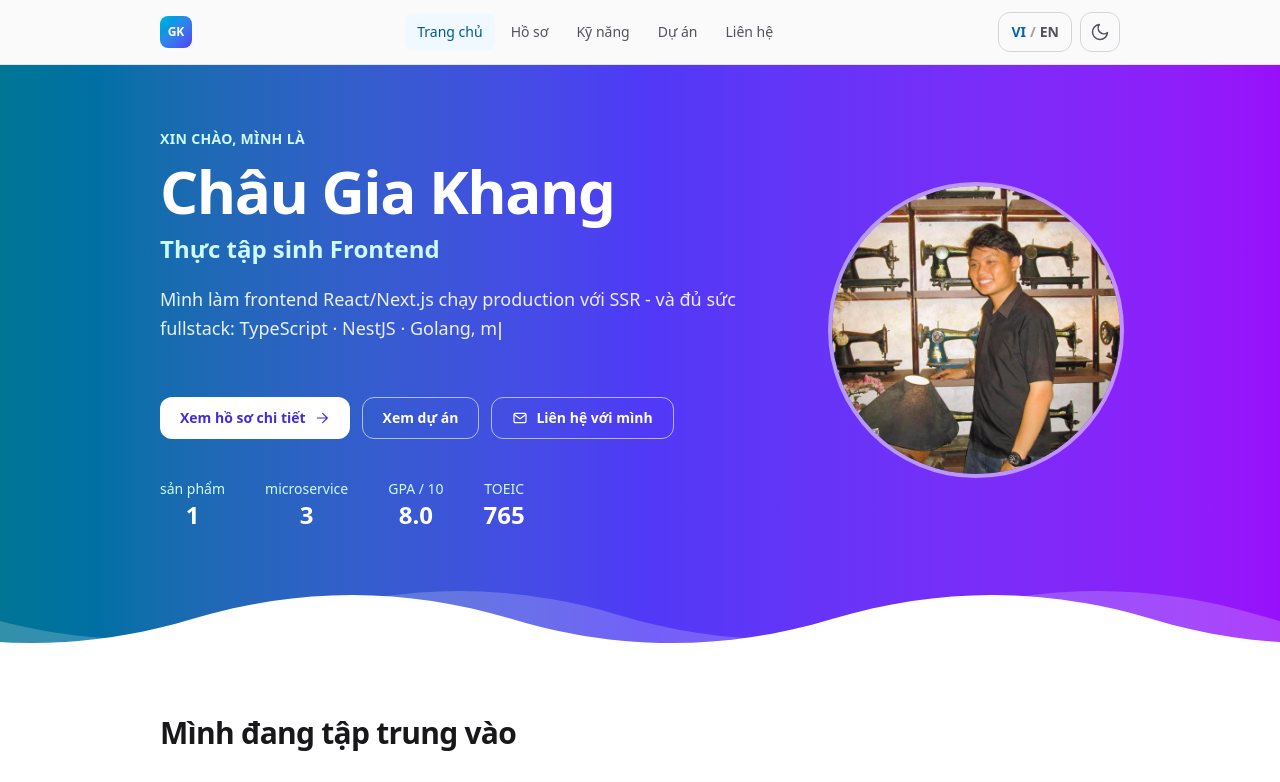
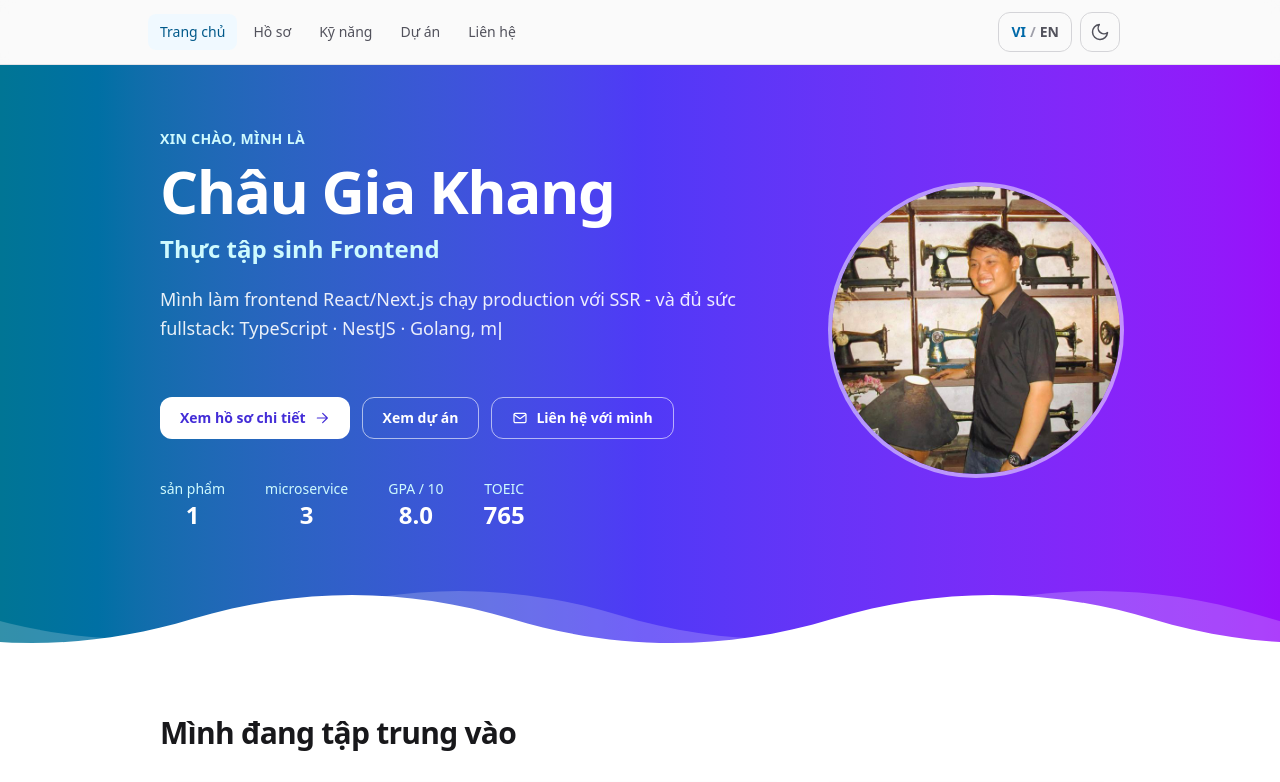
Before and after one commit to chaugiakhang193/Chau-Gia-Khang-Portfolio, a React (Vite) app: page / in a window 1280 px wide. Shown: the top 782 px of the page. Built offline with nearby package versions, Linux system fonts and the light colour scheme.

Commit message:
style(header): remove the badge and align the first nav item

```diff
--- a/src/components/Header.tsx
+++ b/src/components/Header.tsx
@@ -2,7 +2,6 @@ import { AnimatePresence, motion } from 'framer-motion'
 import { useEffect, useState } from 'react'
 import { NavLink, useLocation } from 'react-router-dom'
 import { navItems } from '../data/nav'
-import { profile } from '../data/profile'
 import { useLanguage } from '../hooks/useLanguage'
 import { ui } from '../i18n/ui'
 import { CloseIcon, MenuIcon } from './icons'
@@ -43,15 +42,7 @@ export function Header() {
   return (
     <header className="sticky top-0 z-40 border-b border-zinc-200 bg-zinc-50/85 backdrop-blur dark:border-zinc-800 dark:bg-zinc-950/85">
       <div className="container-page flex h-16 items-center justify-between gap-4">
-        <NavLink
-          to="/"
-          aria-label={profile.name}
-          className="flex h-8 w-8 items-center justify-center rounded-lg bg-linear-to-br from-cyan-500 to-indigo-600 text-xs font-bold text-white"
-        >
-          GK
-        </NavLink>
-
-        <nav aria-label={t(ui.common.mainNav)} className="hidden items-center gap-1 md:flex">
+        <nav aria-label={t(ui.common.mainNav)} className="-ml-3 hidden items-center gap-1 md:flex">
           {navItems.map((item) => (
             <NavLink key={item.to} to={item.to} end={item.to === '/'} className={navLinkClass}>
               {t(item.label)}
```
